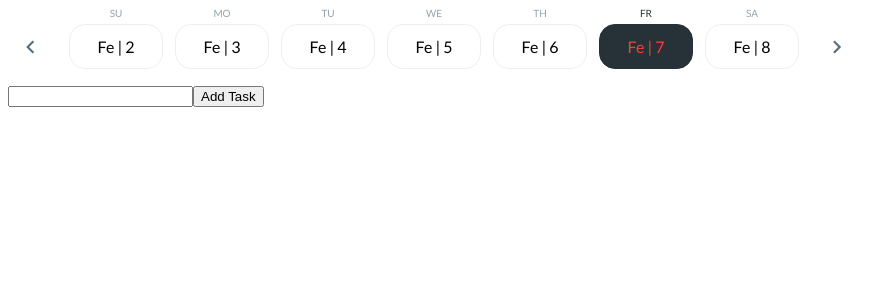
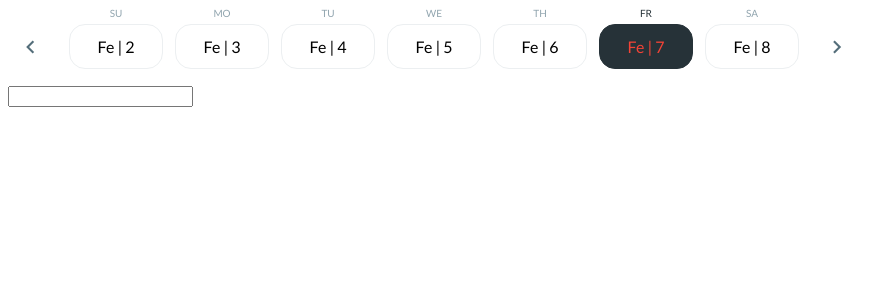
Before and after one commit to leandro-rocks/chaotic-notes, a React (Vite) app: page / in a window 1280 px wide. Shown: the top 300 px of the page, without its empty margins (0-895 px from the left). Built offline with nearby package versions, Linux system fonts and the light colour scheme.

Commit message:
feat: enable task addition with Enter key in NewTask component

```diff
--- a/src/components/TaskList/components/NewTask/NewTask.tsx
+++ b/src/components/TaskList/components/NewTask/NewTask.tsx
@@ -33,8 +33,12 @@ const NewTask = ({
         type="text"
         value={task}
         onChange={(e) => setTask(e.target.value)}
+        onKeyDown={(e) => {
+          if (e.key === "Enter") {
+            handleAddTask();
+          }
+        }}
       />
-      <button onClick={handleAddTask}>Add Task</button>
     </div>
   );
 };
```
